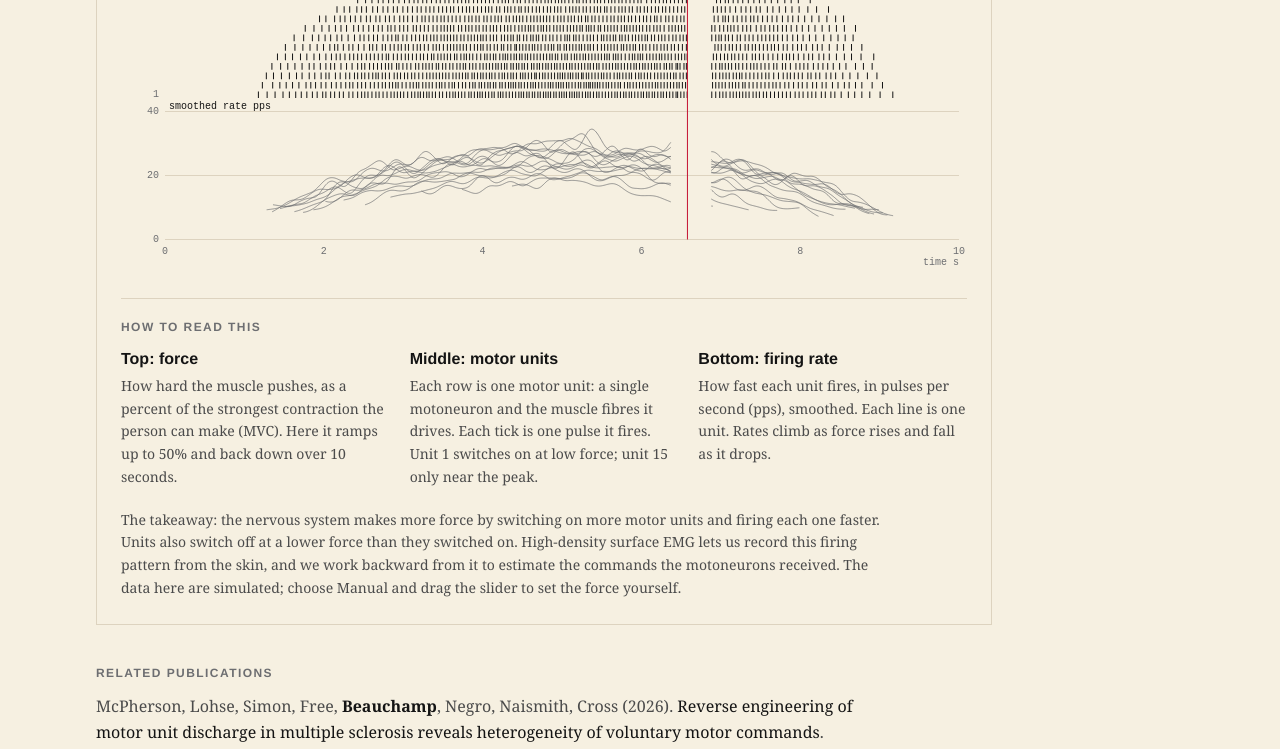
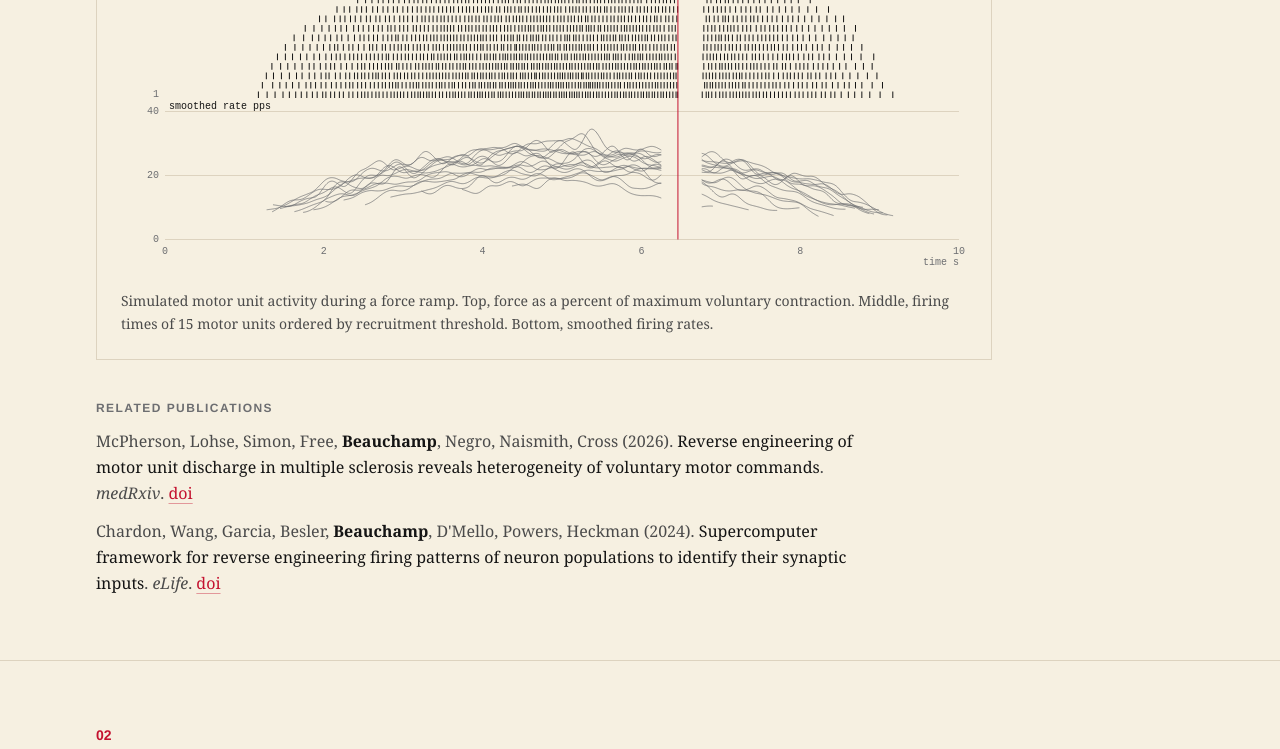
Before and after one commit to devansh-gr/Beauchamp_Lab, a React (Vite) app in the folder site/: page /research in a window 1280 px wide. Shown: the part 1072-1821 px from the top of the page. Built offline with nearby package versions, Linux system fonts and the light colour scheme; no server answers.

Commit message:
Recruitment chart: replace reading key with a one-line figure caption

```diff
--- a/site/src/components/research/ProjectViz.tsx
+++ b/site/src/components/research/ProjectViz.tsx
@@ -100,43 +100,6 @@ export function PathwayFigure() {
   )
 }
 
-const RASTER_KEY = [
-  {
-    title: 'Top: force',
-    body: 'How hard the muscle pushes, as a percent of the strongest contraction the person can make (MVC). Here it ramps up to 50% and back down over 10 seconds.',
-  },
-  {
-    title: 'Middle: motor units',
-    body: 'Each row is one motor unit: a single motoneuron and the muscle fibres it drives. Each tick is one pulse it fires. Unit 1 switches on at low force; unit 15 only near the peak.',
-  },
-  {
-    title: 'Bottom: firing rate',
-    body: 'How fast each unit fires, in pulses per second (pps), smoothed. Each line is one unit. Rates climb as force rises and fall as it drops.',
-  },
-]
-
-function RasterKey() {
-  return (
-    <div className="mt-6 border-t border-steel pt-5">
-      <p className="text-xs font-bold uppercase tracking-[0.12em] text-iron">How to read this</p>
-      <dl className="mt-3 grid gap-5 sm:grid-cols-3">
-        {RASTER_KEY.map((k) => (
-          <div key={k.title}>
-            <dt className="font-semibold text-ink-2">{k.title}</dt>
-            <dd className="mt-1 font-serif text-sm leading-relaxed text-body">{k.body}</dd>
-          </div>
-        ))}
-      </dl>
-      <p className="mt-5 max-w-3xl font-serif text-sm leading-relaxed text-body">
-        The takeaway: the nervous system makes more force by switching on more motor units and firing each one faster.
-        Units also switch off at a lower force than they switched on. High-density surface EMG lets us record this
-        firing pattern from the skin, and we work backward from it to estimate the commands the motoneurons received. The
-        data here are simulated; choose Manual and drag the slider to set the force yourself.
-      </p>
-    </div>
-  )
-}
-
 export function ProjectViz({ viz }: { viz: Project['viz'] }) {
   if (!viz) return null
   const cls = 'h-[460px] w-full'
@@ -147,7 +110,10 @@ export function ProjectViz({ viz }: { viz: Project['viz'] }) {
         {viz === 'RecruitmentRaster' && (
           <>
             <RecruitmentRaster className={cls} />
-            <RasterKey />
+            <p className="mt-4 font-serif text-sm leading-relaxed text-body">
+              Simulated motor unit activity during a force ramp. Top, force as a percent of maximum voluntary contraction.
+              Middle, firing times of 15 motor units ordered by recruitment threshold. Bottom, smoothed firing rates.
+            </p>
           </>
         )}
         {viz === 'NeuromodDial' && <NeuromodDial className={cls} />}
```
